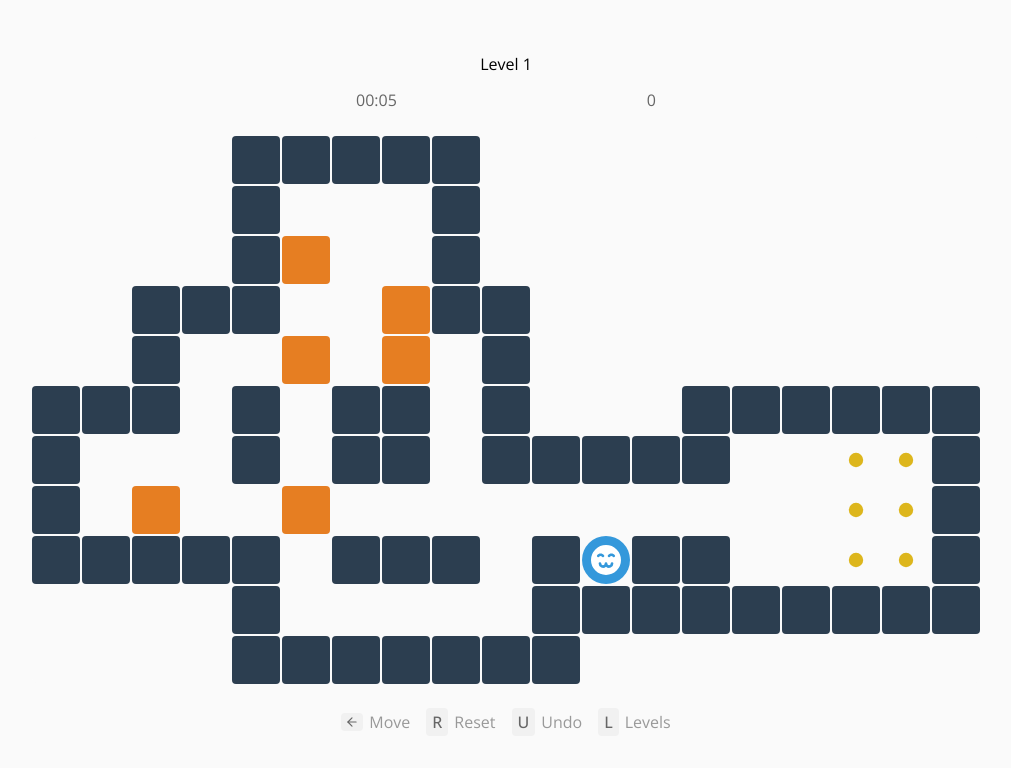
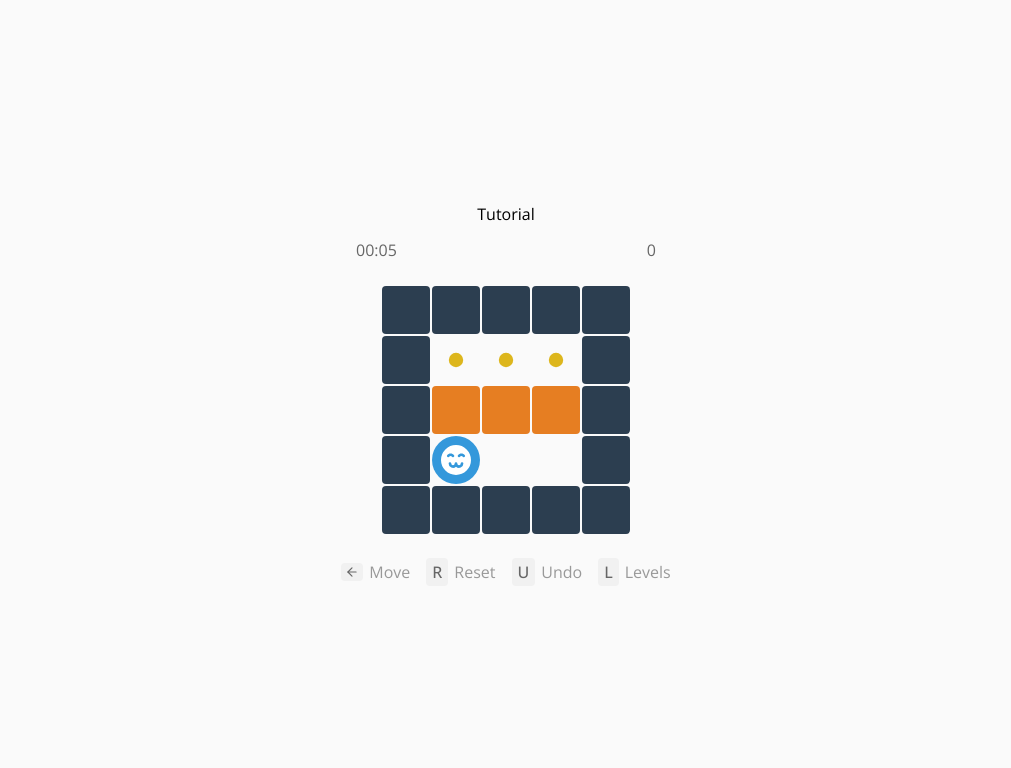
Before and after one commit to web-dev-sam/sokoban, a Vue app: page / in a window 1280 px wide. Shown: the top 768 px of the page, without its empty margins (134-1145 px from the left). Built offline with nearby package versions, Linux system fonts and the light colour scheme.

Commit message:
Added beginner levels

```diff
--- a/public/beginner.json
+++ b/public/beginner.json
@@ -1 +1,5 @@
-[{"t":"Tutorial","e":"sam@webry.com","a":"","u":"https://sokoban.webry.com/","l":"5#|#3.#|#3$#|#@2 #|5#"},{"t":"Level 1","e":"","a":"","u":"","l":" 5#| #.. #|3#  #|# $  #|# $ ##|#@  # |5# "}]
+[
+  {"t":"Tutorial","e":"","a":"","u":"","l":"5#|#3.#|#3$#|#@2 #|5#"},
+  {"t":"Level 1","e":"","a":"","u":"","l":"7#|#..3 #|#..$$ #|#$ $  #|#@4 #|7#"},
+  {"t":"Level 2","e":"","a":"","u":"","l":"4#3 |#  4#|#@$$  #|#  #  #|#.3 .#|7#"}
+]
--- a/src/App.vue
+++ b/src/App.vue
@@ -16,8 +16,8 @@ const { confettiTrigger } = useConfetti();
 const loadingStatus = ref<"success" | "pending" | "fail">("pending");
 
 const COLLECTIONS = [
+  { name: "Beginner", path: "/beginner.json" },
   { name: "Original", path: "/original.json" },
-  { name: "Beginner", path: "/beginner.json" },
 ];
 
 (async () => {
```
